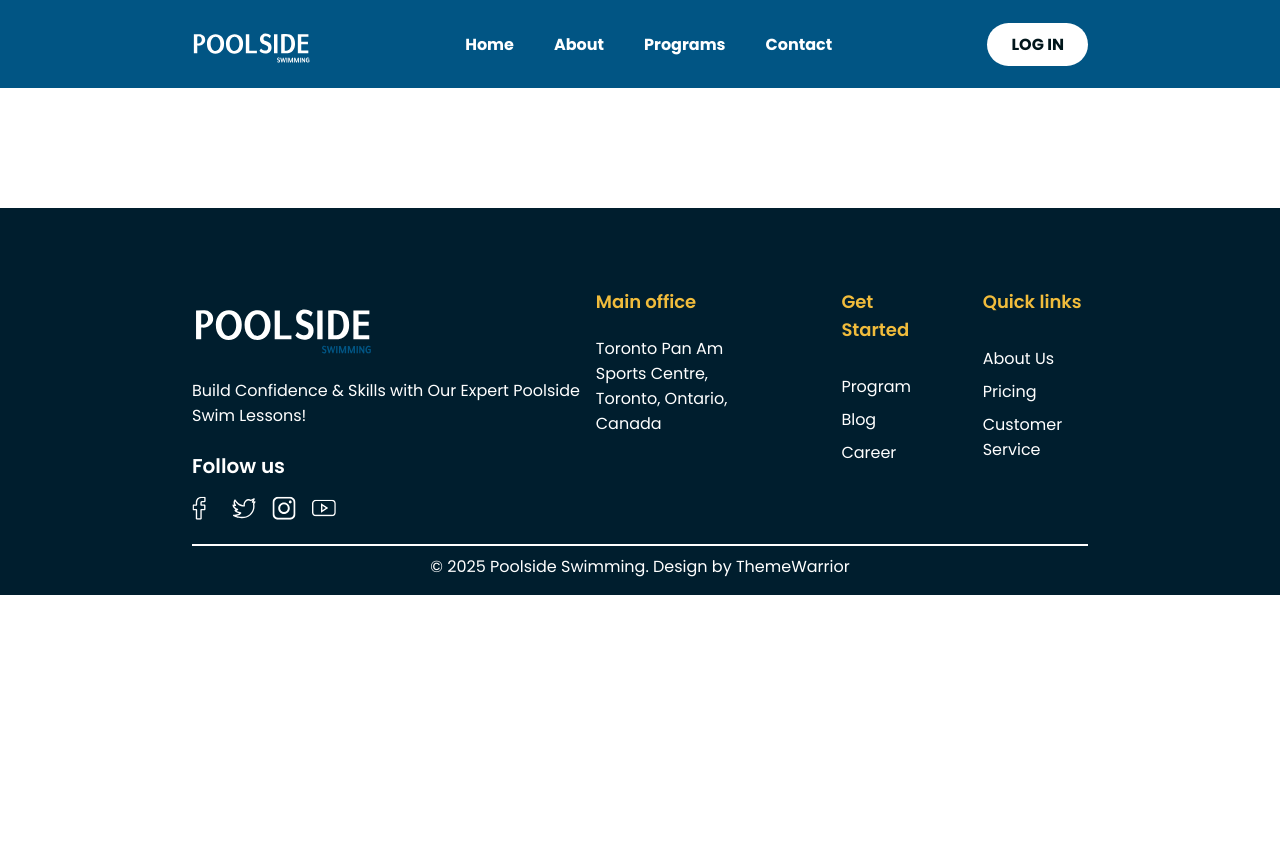
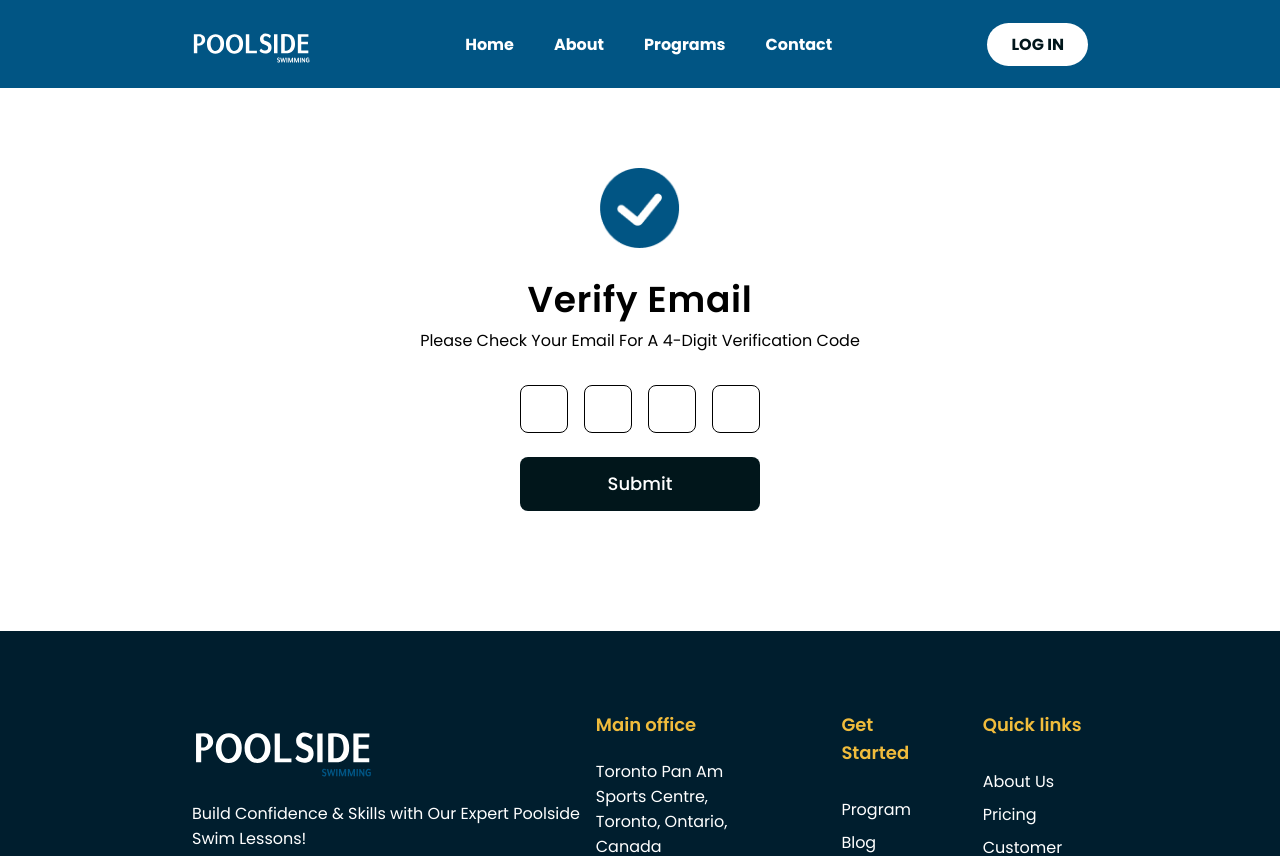
Before and after one commit to SMTech24-official/poolsideswim, a Next.js app: page /verify-otp in a window 1280 px wide. Shown: the top 856 px of the page. Before the commit the page ends 800 px from the top, so only its background shows below. Built offline with nearby package versions, Linux system fonts and the light colour scheme; no server answers.

Commit message:
sign up page or verify successfully

```diff
--- a/package.json
+++ b/package.json
@@ -13,6 +13,7 @@
     "@stripe/react-stripe-js": "^3.1.1",
     "@stripe/stripe-js": "^5.6.0",
     "antd": "^5.23.4",
+    "clsx": "^2.1.1",
     "next": "15.1.6",
     "next-themes": "^0.4.4",
     "react": "^18.3.1",
@@ -25,7 +26,8 @@
     "react-router-dom": "^7.1.5",
     "react-stars": "^2.2.5",
     "redux-persist": "^6.0.0",
-    "sonner": "^1.7.4"
+    "sonner": "^1.7.4",
+    "tailwind-merge": "^3.0.1"
   },
   "devDependencies": {
     "@eslint/eslintrc": "^3",
--- a/src/components/authPages/OtpVerify.tsx
+++ b/src/components/authPages/OtpVerify.tsx
@@ -1,7 +1,146 @@
-import React from "react";
+"use client";
+
+import { Input } from "@/components/ui/input";
+import { IFormInput } from "@/lib/types/types";
+import { useVerifyUserMutation } from "@/redux/api/authApi";
+import { setUser } from "@/redux/slice/userSlice";
+import Image from "next/image";
+import { useRouter } from "next/navigation";
+import React, { useRef, useState } from "react";
+import { SubmitHandler, useForm } from "react-hook-form";
+import { useDispatch } from "react-redux";
+import { toast } from "sonner";
+import success from "@/assets/success.png";
 
 const OtpVerify = () => {
-  return <div></div>;
+  const [code, setCode] = useState<string[]>(Array(4).fill("")); // Change to 4 digits
+  const inputRefs = useRef<(HTMLInputElement | null)[]>([]);
+  const [verifyUser, { isLoading }] = useVerifyUserMutation();
+  const dispatch = useDispatch();
+  const router = useRouter();
+
+  const {
+    handleSubmit,
+    formState: { errors },
+  } = useForm<IFormInput>();
+
+  const onSubmit: SubmitHandler<IFormInput> = async () => {
+    const verificationCode = code.join("");
+    if (!verificationCode || verificationCode.length !== 4) { // Change validation to 4 digits
+      toast("Please enter a valid 4-digit verification code.");
+      return;
+    }
+    const email = localStorage.getItem("email");
+    const filteredData = {
+      otp: parseInt(verificationCode),
+      email: email,
+    };
+    console.log("Form Data:", filteredData);
+    try {
+      const res = await verifyUser(filteredData).unwrap();
+      console.log(res);
+      if (res?.success === true) {
+        dispatch(setUser(res));
+        toast(res?.message);
+        // localStorage.removeItem("email");
+        router.push("/login");
+      }
+    } catch (error) {
+      console.error(error);
+      toast("Verification failed. Please try again.");
+    }
+  };
+
+  const handleChange = (index: number, value: string) => {
+    if (value.length <= 1 && /^[0-9]*$/.test(value)) {
+      const newCode = [...code];
+      newCode[index] = value;
+      setCode(newCode);
+
+      // Auto-focus next input
+      if (value && index < 3) { // Change to focus next input for 4 digits
+        inputRefs.current[index + 1]?.focus();
+      }
+    }
+  };
+
+  const handleKeyDown = (
+    index: number,
+    e: React.KeyboardEvent<HTMLInputElement>
+  ) => {
+    if (e.key === "Backspace" && !code[index] && index > 0) {
+      inputRefs.current[index - 1]?.focus();
+    }
+  };
+
+  const handlePaste = (e: React.ClipboardEvent<HTMLInputElement>) => {
+    e.preventDefault();
+    const pastedData = e.clipboardData.getData("text").slice(0, 4); // Limit paste to 4 digits
+    if (/^[0-9]*$/.test(pastedData)) {
+      const newCode = [...code];
+      pastedData.split("").forEach((char, index) => {
+        if (index < 4) newCode[index] = char; // Handle up to 4 digits
+      });
+      setCode(newCode);
+      // Focus last input or next empty input
+      const lastFilledIndex = newCode.findIndex((char) => !char);
+      const focusIndex = lastFilledIndex === -1 ? 3 : lastFilledIndex; // Focus last input or next empty one
+      inputRefs.current[focusIndex]?.focus();
+    }
+  };
+
+  return (
+    <div className="text-center grid gap-8">
+      <Image
+        className="w-20 h-20 mx-auto"
+        width={1000}
+        height={1000}
+        src={success}
+        alt="Forget Password"
+      />
+      <div className="grid gap-2">
+        <h1 className="font-outfit text-3xl lg:text-4xl font-semibold leading-[43px] text-gray800 tracking-[0.72px]">
+          Verify Email
+        </h1>
+        <p className="text-gray600 leading-[25px] capitalize text-base">
+          Please check your email for a 4-Digit Verification Code
+        </p>
+      </div>
+      <div className="flex items-center gap-6 mx-auto">
+        <form onSubmit={handleSubmit(onSubmit)} className="space-y-6">
+          <div className="text-center space-x-4 flex justify-center items-center">
+            {code.map((digit, index) => (
+              <Input
+                key={index}
+                type="text"
+                inputMode="numeric"
+                maxLength={1}
+                value={digit}
+                onChange={(e) => handleChange(index, e.target.value)}
+                onKeyDown={(e) => handleKeyDown(index, e)}
+                onPaste={handlePaste}
+                ref={(el) => {
+                  inputRefs.current[index] = el;
+                }}
+                className="w-12 h-12 text-center text-lg font-semibold border rounded-lg focus:outline-none focus:ring-2 focus:ring-primary"
+              />
+            ))}
+            {errors.otp && (
+              <p className="text-red-500 text-sm">{errors.otp.message}</p>
+            )}
+          </div>
+
+          <button
+            disabled={isLoading}
+            type="submit"
+            className="w-full bg-black text-white rounded-lg py-[13px] text-lg font-medium leading-7 mt-8"
+          >
+            {isLoading ? "Loading..." : "Submit"}
+          </button>
+        </form>
+      </div>
+    </div>
+  );
 };
 
 export default OtpVerify;
--- a/src/components/authPages/SignUpPage.tsx
+++ b/src/components/authPages/SignUpPage.tsx
@@ -36,8 +36,9 @@ const SignUpPage = () => {
     console.log(confirmPassword);
     try {
       const res = await createUser(data).unwrap();
-      // console.log(res?.message);
+      console.log(res);
       if (res?.success === true) {
+        localStorage.setItem("email", res?.data?.email);
         toast(res?.message);
         if (res?.message == "OTP sent successfully") {
           router.push("/verify-otp");
--- /dev/null
+++ b/src/components/ui/input.tsx
@@ -0,0 +1,22 @@
+import * as React from "react";
+
+import { cn } from "@/lib/utils";
+
+const Input = React.forwardRef<HTMLInputElement, React.ComponentProps<"input">>(
+  ({ className, type, ...props }, ref) => {
+    return (
+      <input
+        type={type}
+        className={cn(
+          "flex h-10 w-full rounded-md border border-input bg-background px-3 py-2 text-base ring-offset-background file:border-0 file:bg-transparent file:text-sm file:font-medium file:text-foreground placeholder:text-whiteDarker focus-visible:outline-none focus-visible:ring-2 focus-visible:ring-ring focus-visible:ring-offset-2 disabled:cursor-not-allowed disabled:opacity-50 md:text-sm",
+          className
+        )}
+        ref={ref}
+        {...props}
+      />
+    );
+  }
+);
+Input.displayName = "Input";
+
+export { Input };
--- /dev/null
+++ b/src/lib/types/types.ts
@@ -0,0 +1,21 @@
+export interface IFormInput {
+    email: string;
+    otp: number;
+    firstName: string;
+    lastName: string;
+    phoneNumber: string;
+    state: string;
+    zipCode: string;
+    oldPassword: string;
+    newPassword: string;
+    password: string;
+    confirmPassword: string;
+  }
+
+  export interface FormDataProps {
+    file: File | null;
+    reviewerLocation: string;
+    reviewerName: string;
+    review: string;
+    isPublished: string;
+  }
--- /dev/null
+++ b/src/lib/utils.ts
@@ -0,0 +1,6 @@
+import { clsx, type ClassValue } from "clsx"
+import { twMerge } from "tailwind-merge"
+
+export function cn(...inputs: ClassValue[]) {
+  return twMerge(clsx(inputs))
+}
--- a/src/redux/api/authApi.ts
+++ b/src/redux/api/authApi.ts
@@ -5,7 +5,7 @@ const authApi = baseApi.injectEndpoints({
   endpoints: (build) => ({
     //create user
     createUser: build.mutation({
-      query: (data: any) => {
+      query: (data) => {
         return {
           url: `/users/create`,
           method: "POST",
@@ -14,7 +14,18 @@ const authApi = baseApi.injectEndpoints({
       },
       invalidatesTags: ["Auth"],
     }),
+    // verify user
+    verifyUser: build.mutation({
+      query: (data) => {
+        return {
+          url: "/auth/verify-otp",
+          method: "POST",
+          body: data
+        };
+      },
+      invalidatesTags: ["Auth"]
+    }),
   }),
 });
 
-export const { useCreateUserMutation } = authApi;
+export const { useCreateUserMutation, useVerifyUserMutation } = authApi;
```
Also changed, not shown: src/assets/success.png (added), 1 other file (tests, documents, lock files or other folders).
